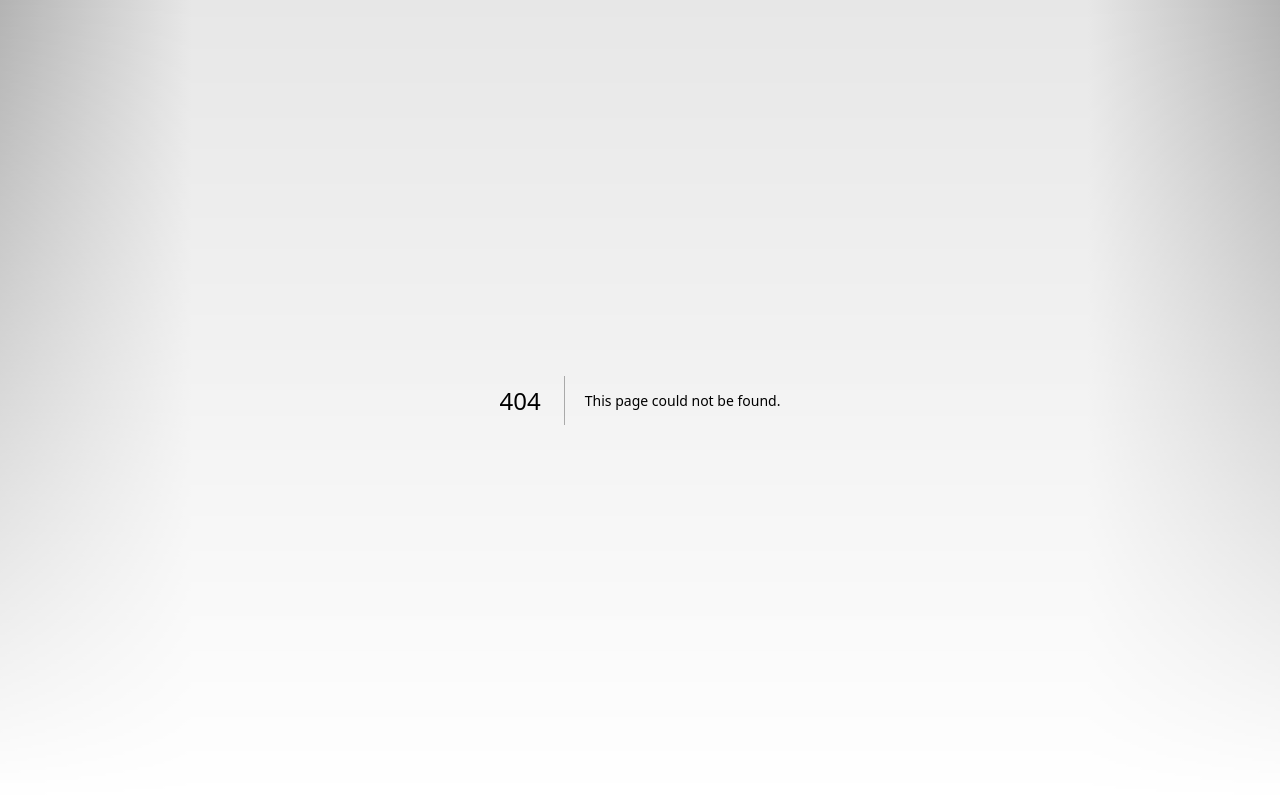
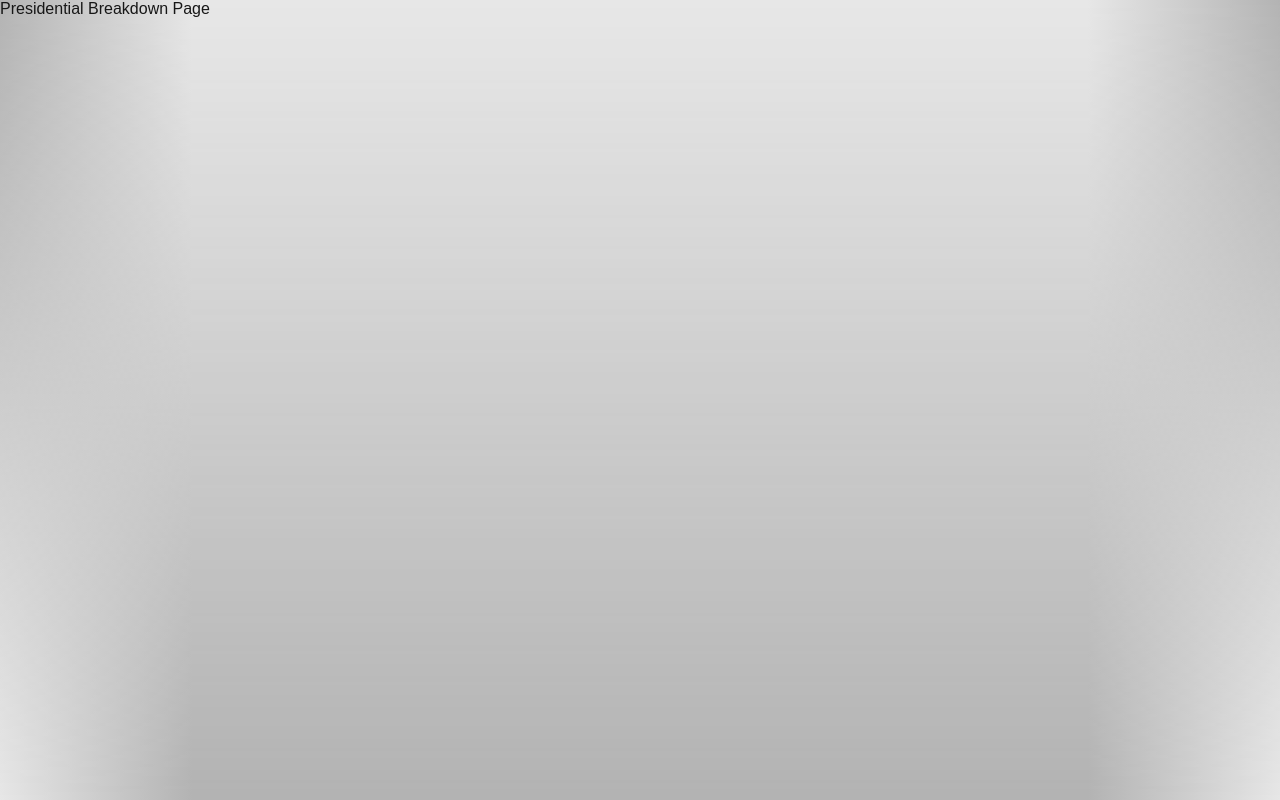
Before and after one commit to BPR-Data-Team/Election-Night, a Next.js app in the folder election-portal/: page /presidential-breakdown in a window 1280 px wide. Before the commit this address had no page. Built offline with nearby package versions, Linux system fonts and the light colour scheme.

Commit message:
Boiler plate landing pages for each piece of website

```diff
--- /dev/null
+++ b/election-portal/app/exit-poll-explorer/page.tsx
@@ -0,0 +1,3 @@
+export default function Exit_Poll_Explorer_Page() {
+    return <p>Road To Control Page</p>;
+  }
--- /dev/null
+++ b/election-portal/app/presidential-breakdown/page.tsx
@@ -0,0 +1,3 @@
+export default function Presidential_Breakdown_Page() {
+  return <p>Presidential Breakdown Page</p>;
+}
--- /dev/null
+++ b/election-portal/app/road-to-control/page.tsx
@@ -0,0 +1,3 @@
+export default function Road_To_Control_Page() {
+  return <p>Road To Control Page</p>;
+}
--- /dev/null
+++ b/election-portal/app/senate-breakdown/page.tsx
@@ -0,0 +1,3 @@
+export default function Senate_Breakdown_Page() {
+  return <p>Senate Breakdown Page</p>;
+}
```
Also changed, not shown: election-portal/app/exit-poll-explorer/page.module.css (added), election-portal/app/presidential-breakdown/page.module.css (added), election-portal/app/road-to-control/page.module.css (added), election-portal/app/senate-breakdown/page.module.css (added).
